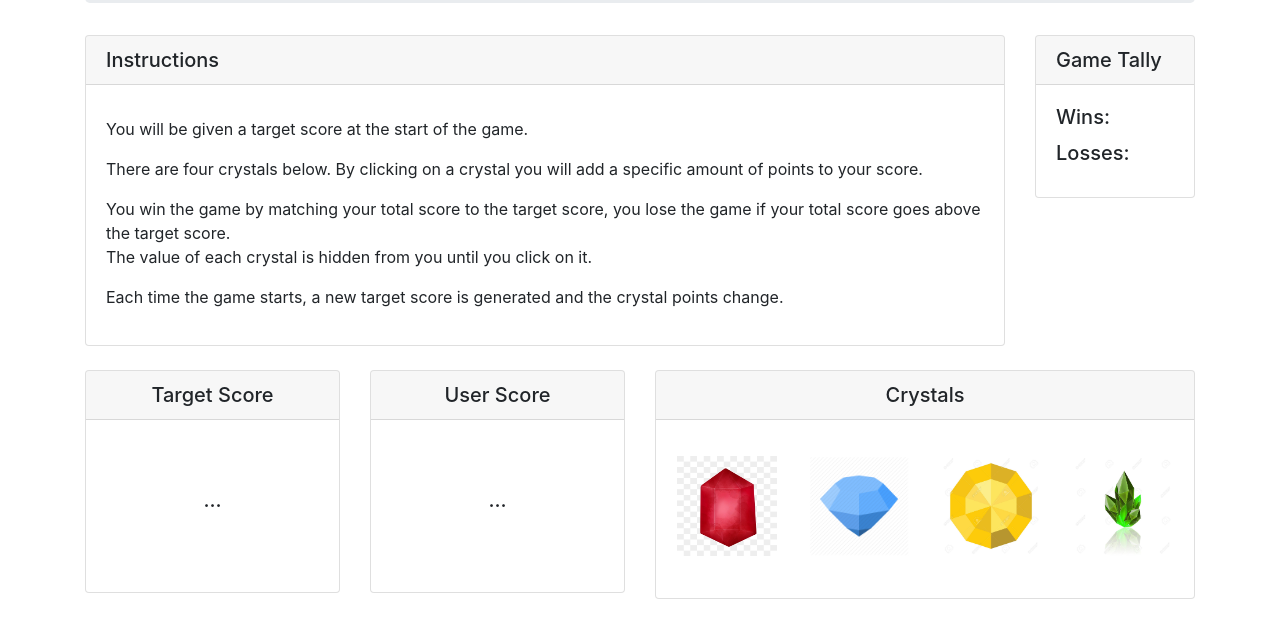
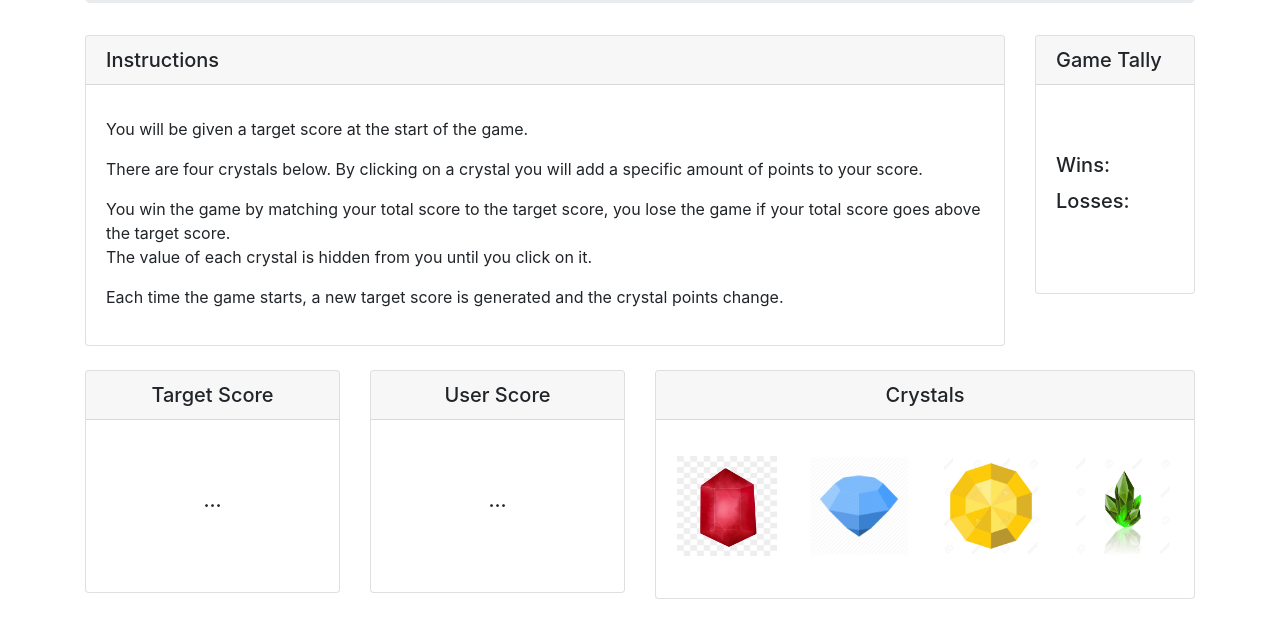
Before and after one commit to larkiningram/unit-4-game, a plain HTML site: page index.html in a window 1280 px wide. Shown: the part 200-823 px from the top of the page. After the commit the page ends 800 px from the top, so only its background shows below. Drawn offline with nearby package versions, Linux system fonts and the light colour scheme.

Commit message:
layout fixes

```diff
--- a/index.html
+++ b/index.html
@@ -22,10 +22,6 @@
     <div class="container">
         <div class="jumbotron text-center">
             <h1 class="display-4">Crystal Collector</h1>
-            <!-- <p class="lead">
-                <strong>...</strong>
-            </p>
-            <hr class="my-4"> -->
         </div>
 
         <!-- start of row 1 -->
@@ -55,14 +51,14 @@
                 </div>
             </div>
             <div class="col-lg-2">
-                    <div class="card">
-                        <h5 class="card-header">Game Tally</h5>
-                        <div class="card-body">
-                            <h5 class="card-title wins">Wins: </h5>
-                            <h5 class="card-title losses">Losses: </h5>
-                        </div>
+                <div class="card">
+                    <h5 class="card-header">Game Tally</h5>
+                    <div class="card-body">
+                        <h5 class="card-title wins pt-5">Wins: </h5>
+                        <h5 class="card-title losses pb-5">Losses: </h5>
                     </div>
                 </div>
+            </div>
         </div>
         <!-- end of row 1 -->
 
@@ -96,22 +92,18 @@
                             <div class="col-lg-3">
                                 <input type="image" class="red-crystal" src="assets/images/red.jpg" name="image"
                                     width="100" height="100">
-                                <!-- <img class="red-crystal" src="assets/images/red.jpg" alt="red crystal" height="100px"> -->
                             </div>
                             <div class="col-lg-3">
                                 <input type="image" class="blue-crystal" src="assets/images/blue.png" name="image"
                                     width="100" height="100">
-                                <!-- <img class="blue-crystal" src="assets/images/blue.png" alt="blue crystal" height="100px"> -->
                             </div>
                             <div class="col-lg-3">
                                 <input type="image" class="yellow-crystal" src="assets/images/yellow.jpg" name="image"
                                     width="100" height="100">
-                                <!-- <img class="yellow-crystal" src="assets/images/yellow.jpg" alt="yellow crystal" height="100px"> -->
                             </div>
                             <div class="col-lg-3">
                                 <input type="image" class="green-crystal" src="assets/images/green.jpg" name="image"
                                     width="100" height="100">
-                                <!-- <img class="green-crystal" src="assets/images/green.jpg" alt="green crystal" height="100px"> -->
                             </div>
                         </div>
                     </div>
@@ -119,14 +111,7 @@
             </div>
         </div>
         <!-- end of row 2 -->
-        <br>
-        <!-- start of row 3 -->
-        <div class="row">
-
-        </div>
-
     </div>
-
 
     <script type="text/javascript" src="assets/javascript/game.js"></script>
 
```
